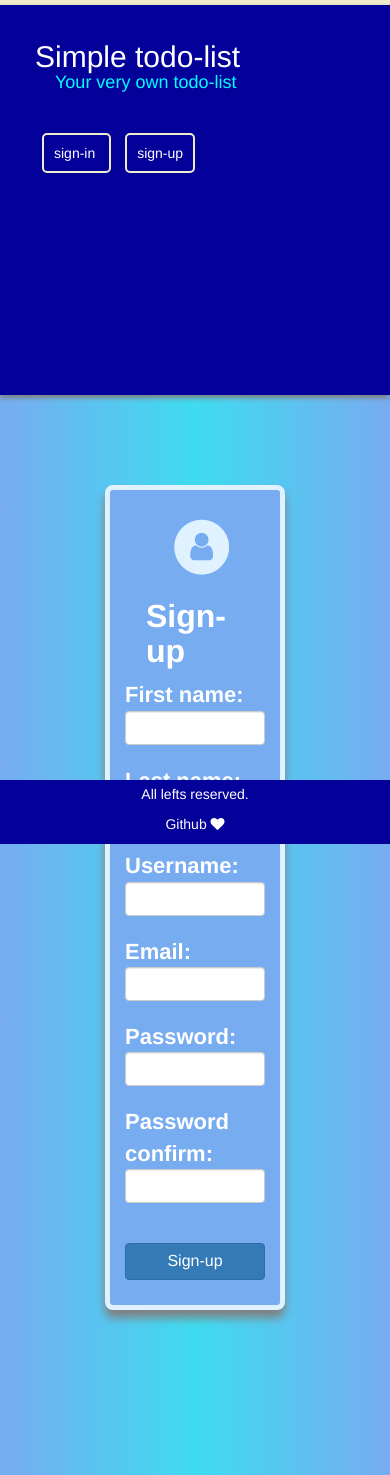
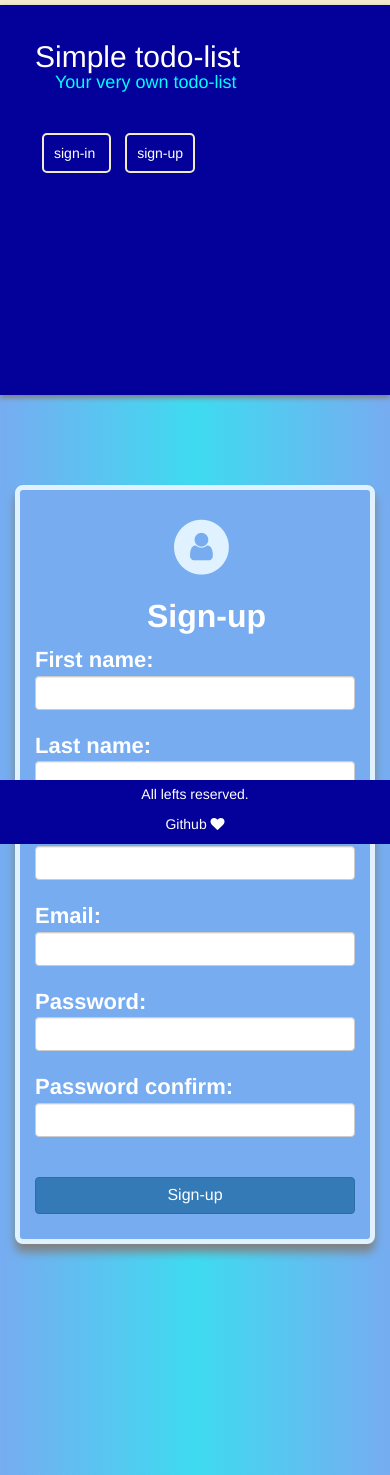
Before and after one commit to 1MahdiR/simple-todo-list, a Django app: page /account/register/ in a window 390 px wide. Run offline with Django 3.2, Linux system fonts and the light colour scheme; some libraries are stand-ins or nearby versions.

Commit message:
Fixed register page for smaller devices

```diff
--- a/account/static/account/register.css
+++ b/account/static/account/register.css
@@ -67,14 +67,19 @@
 
 @media only screen and (max-width: 550px) {
 
+	.sign-up-body {
+
+		margin-left: 0;
+		margin-right: 0;
+	}
 
 	.sign-up-body h1 {
-		margin-left: 15%;
+		margin-left: 35%;
 		font-size: 32px;
 	}
 
 	.sign-up-body .user-icon {
 
-		margin-left: 32%;
+		margin-left: 42%;
 	}
 }
```
